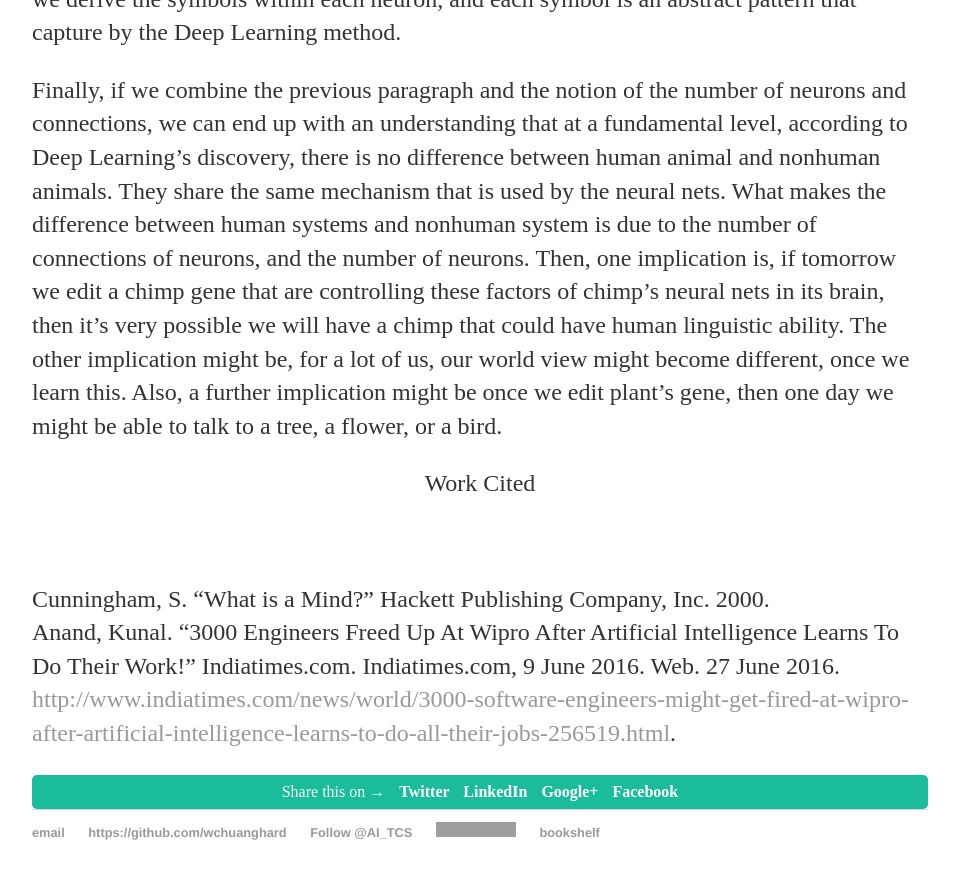
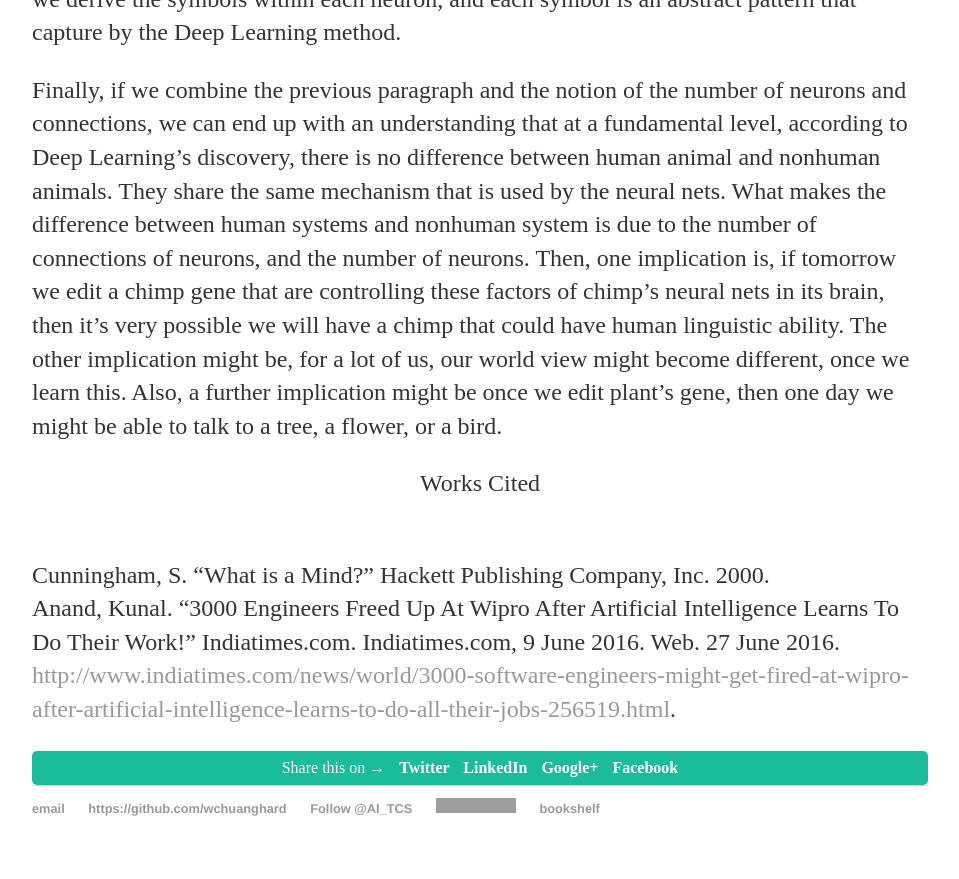
Before and after one commit to williamchuang/williamchuang.github.io, a Jekyll site: the page built from _posts/2016-06-27-Implications-of-Deep-Learning-for-Non-Human-Systems.md, in a window 1280 px wide and 900 px high, scrolled down 3822 px. Shown: the top 879 px of the window, without its empty margins (160-1119 px from the left). Built offline with Jekyll 4.4.1, drawn with Linux system fonts in a browser that asks for light colours; comment, search, counter and statistics services are not loaded; grey boxes are pictures that could not be loaded.

Commit message:
Update 2016-06-27-Implications-of-Deep-Learning-for-Non-Human-Systems.md

```diff
--- a/_posts/2016-06-27-Implications-of-Deep-Learning-for-Non-Human-Systems.md
+++ b/_posts/2016-06-27-Implications-of-Deep-Learning-for-Non-Human-Systems.md
@@ -18,7 +18,6 @@ The reason of why Deep Learning is useful is because, for instance, in speech re
 
 Finally, if we combine the previous paragraph and the notion of the number of neurons and connections, we can end up with an understanding that at a fundamental level, according to Deep Learning’s discovery, there is no difference between human animal and nonhuman animals.  They share the same mechanism that is used by the neural nets. What makes the difference between human systems and nonhuman system is due to the number of connections of neurons, and the number of neurons. Then, one implication is, if tomorrow we edit a chimp gene that are controlling these factors of chimp’s neural nets in its brain, then it’s very possible we will have a chimp that could have human linguistic ability. The other implication might be, for a lot of us,  our world view might become different, once we learn this. Also, a further implication might be once we edit plant’s gene, then one day we might be able to talk to a tree, a flower, or a bird.<br>
 
-<p style="text-align: center">Work Cited</p><br>
-
+<p style="text-align: center">Works Cited</p><br>
 Cunningham, S. “What is a Mind?” Hackett Publishing Company, Inc. 2000.<br>
 Anand, Kunal. "3000 Engineers Freed Up At Wipro After Artificial Intelligence Learns To Do Their Work!" Indiatimes.com. Indiatimes.com, 9 June 2016. Web. 27 June 2016. <http://www.indiatimes.com/news/world/3000-software-engineers-might-get-fired-at-wipro-after-artificial-intelligence-learns-to-do-all-their-jobs-256519.html>.<br>
```
